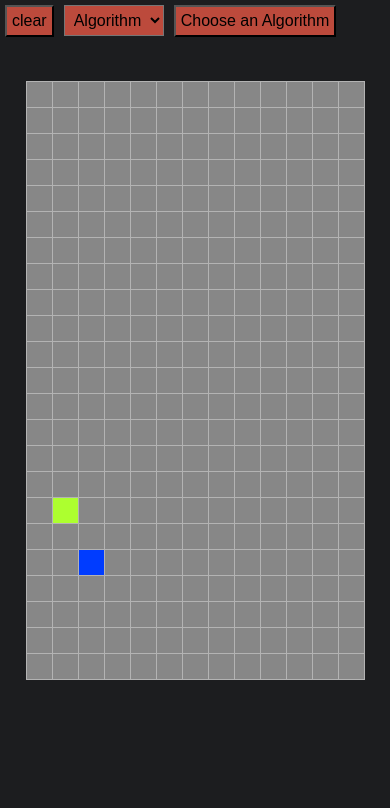
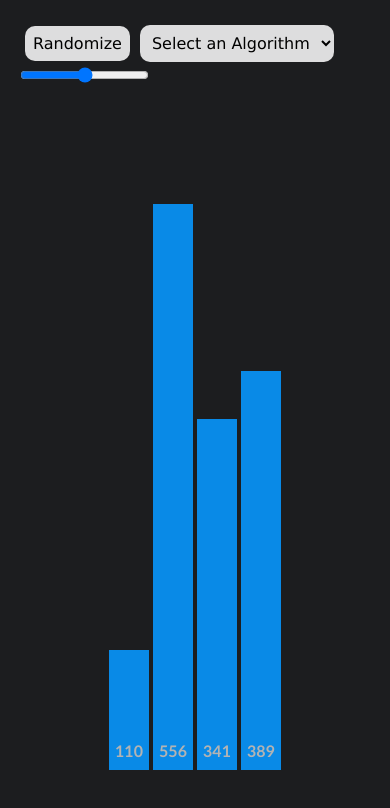
Before and after one commit to tintino7/Algorithm-Visualizer, a React (Vite) app in the folder algorithm_visualizer/: page / in a window 390 px wide. Shown: the top 808 px of the page. Built offline with nearby package versions, Linux system fonts and the light colour scheme.

Commit message:
Created soting pallet

```diff
--- a/algorithm_visualizer/src/App.jsx
+++ b/algorithm_visualizer/src/App.jsx
@@ -1,11 +1,12 @@
 import Grid from './Grid.jsx'
+import SortingPallet from './SortingPallet.jsx'
 
 
 
 function App() {
 
   return (
-    <Grid/>
+    <SortingPallet/>
   )
 }
 
--- a/algorithm_visualizer/src/Grid.jsx
+++ b/algorithm_visualizer/src/Grid.jsx
@@ -127,7 +127,7 @@ function Grid(){
               clearInterval(interval);
               animatePath(distances)
             }
-          }, 15);
+          }, 10);
     }
 
     function animatePath(distances){
--- /dev/null
+++ b/algorithm_visualizer/src/SortingPallet.jsx
@@ -0,0 +1,48 @@
+import { useState, useEffect, useMemo, useRef} from "react";
+
+
+function SortingPallet(){
+
+    const maxSize = Math.floor((window.innerWidth) / 40);
+    const minSize = maxSize * 0.25;
+    const screenHeight = window.innerHeight * 0.7;
+    const [arraySize, setArraySize] = useState(maxSize / 2);
+    const [radomize, setRandomize] = useState(true)
+
+    const pillarsArray = Array.from({length : arraySize},(_, index) => {
+        const height = Math.floor(Math.random() * (screenHeight - 50 + 1) + 50)
+        return (
+            <div
+                id={index}
+                className="pillar"
+                key={index}
+                style={{height : height}}>
+                {height}
+            </div>
+        )
+    }
+    )
+
+
+    return(
+        <div>
+            <div className="sortDiv">
+                <button className="sortButton" onClick={() => setRandomize(!radomize)}>
+                    Randomize
+                </button>
+                <select className="sortButton" /* value={algorithm} onChange={e => setAlgorithm(e.target.value)} */>
+                    <option value=" Select an Algorithm">Select an Algorithm</option>
+                    <option value="selectionsort">Selection Sort</option>
+                    <option value="Bubble Sort">Bubble Sort</option>
+                    <option value="mergesort">Merge Sort</option>
+                    <option value="quicksort">Quick Sort</option>
+                </select>
+                <input type="range" name="arraySize"/>
+            </div>
+            <div className="sortingpallet">
+               {pillarsArray}
+            </div>
+        </div>
+    )
+}
+export default SortingPallet
--- a/algorithm_visualizer/src/index.css
+++ b/algorithm_visualizer/src/index.css
@@ -7,14 +7,6 @@
 body{
   background-color: rgb(28, 29, 31);
 }
-
-/* #wrapper{
-  padding: 2px;
-  border: 1px solid red;
-  margin: 10% auto 0px auto;
-  width: fit-content;
-} */
-
 
 
 .cell:hover {
@@ -118,5 +110,48 @@ td{
   margin: 5px;
   font-size: medium;
   background-color: #BC4A3C;
+}
+
+
+/* styles for sorting pallet */
+
+
+.pillar{
+  background-color: #098ae7;
+  width: 40px;
+  margin: 0 2px 0 2px;
+  text-align: center;
+  color: #b3b3b3;
+  display: flex;
+  align-items: end;
+  justify-content: center;
+  padding-bottom: 10px;
+  font-size: medium;
+  font-weight: bold;
+  font-family: 'Gill Sans', 'Gill Sans MT', Calibri, 'Trebuchet MS', sans-serif;
+}
+
+.sortingpallet{
+  min-height: 75vh;
+  width: 95vw;
+  margin: 50px auto 0 auto;
+  display: flex;
+  flex-wrap: nowrap;
+  justify-content: center;
+  align-items: end;
 
 }
+
+.sortButton{
+  padding: 8px;
+  margin: 5px;
+  font-size: medium;
+  font-family: 'Lucida Sans', 'Lucida Sans Regular', 'Lucida Grande', 'Lucida Sans Unicode', Geneva, Verdana, sans-serif;
+  background-color: #ddddde;
+  border-radius: 10px;
+  border: none;
+}
+
+.sortDiv{
+  margin: 20px;
+}
```
Also changed, not shown: algorithm_visualizer/src/Sort.jsx (deleted).
